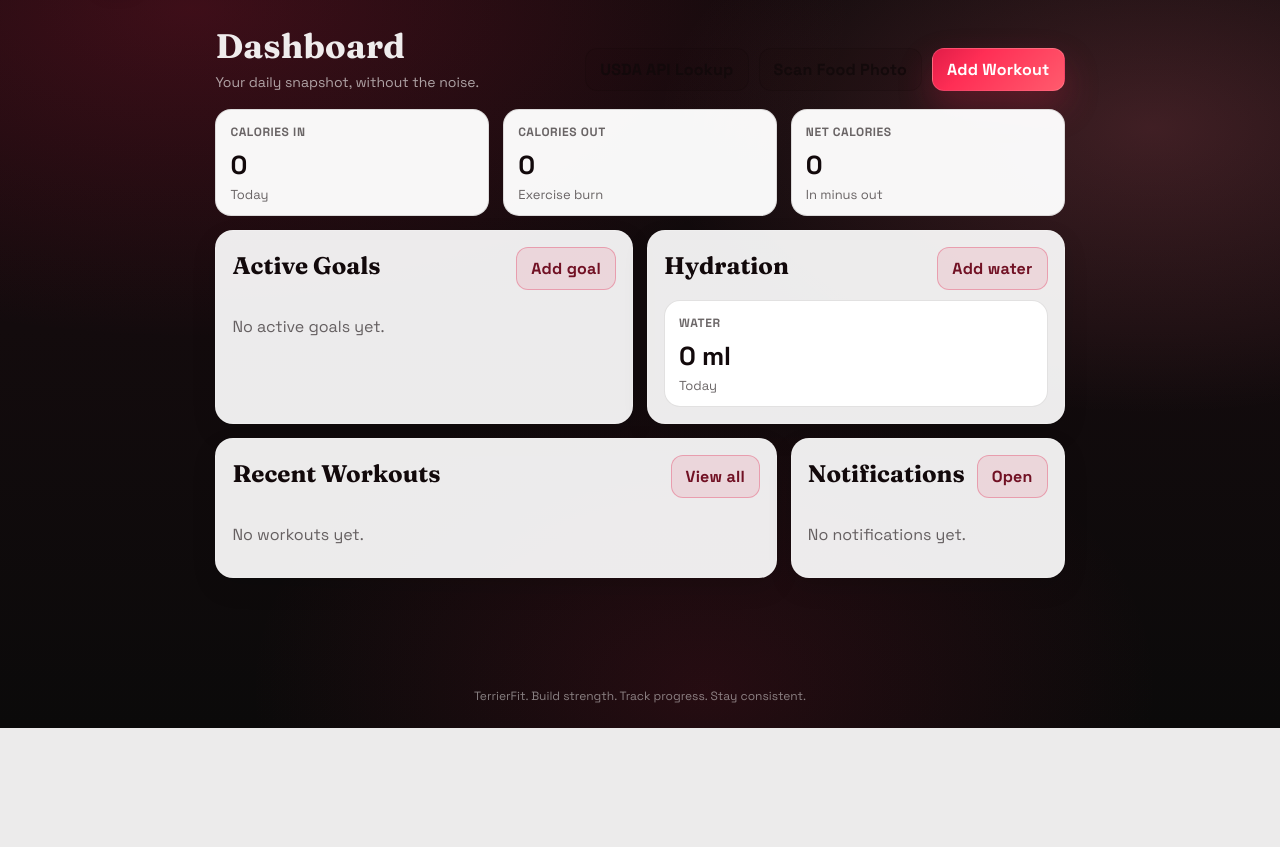
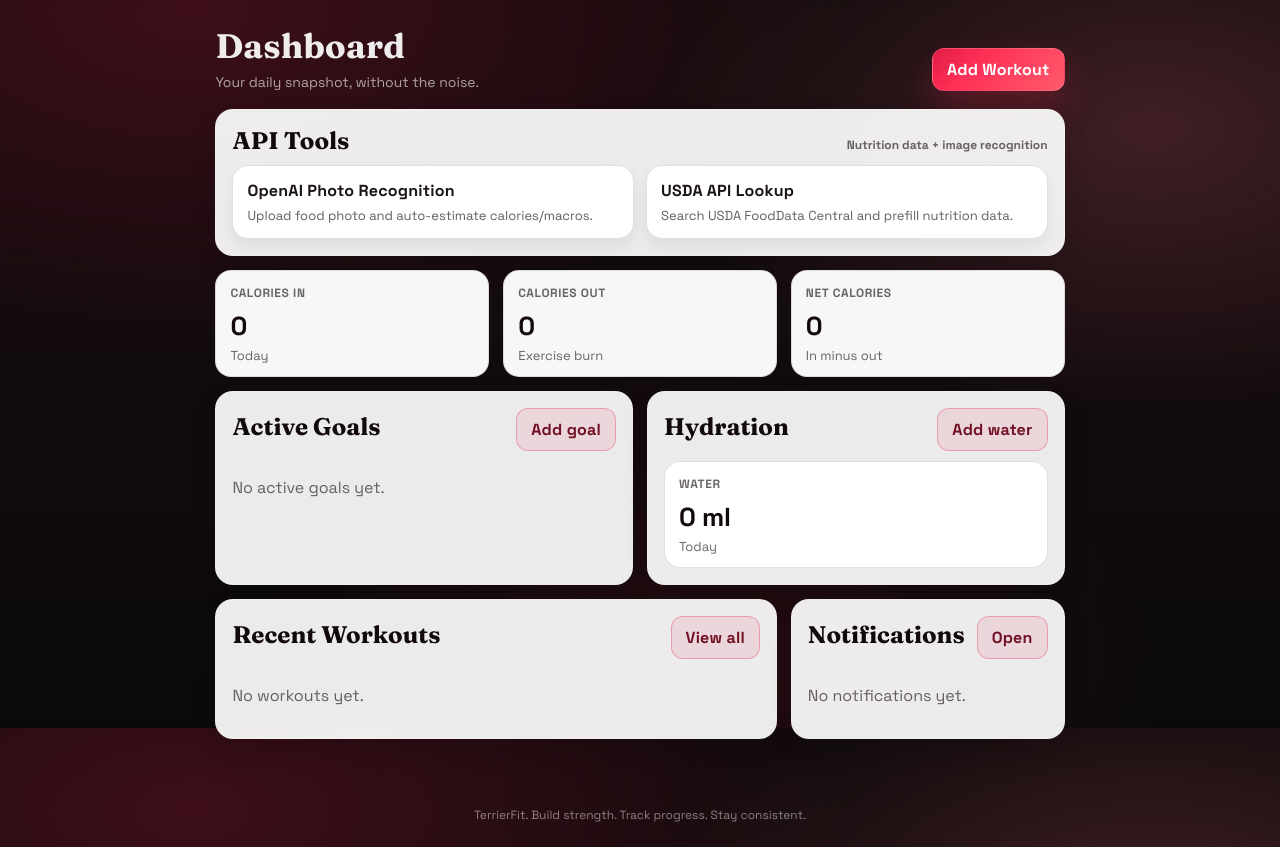
Before and after one commit to phcolladay/Fitness-Manager, a Django app: page / in a window 1280 px wide. Shown: the part 72-919 px from the top of the page. Before the commit the page ends 800 px from the top, so only its background shows below. Run offline with Django 4.2, Linux system fonts and the light colour scheme; a user stored in the database is signed in; data that the repository does not hold is empty.

Commit message:
Increase auth button spacing and add dedicated API tools panel

```diff
--- a/apps/workouts/static/terrierfit.css
+++ b/apps/workouts/static/terrierfit.css
@@ -376,8 +376,8 @@ button { font: inherit; }
 .auth-actions {
   display: flex;
   flex-direction: column;
-  gap: 12px;
-  margin-top: 16px;
+  gap: 18px;
+  margin-top: 22px;
 }
 
 .auth-inline-form {
@@ -387,15 +387,48 @@ button { font: inherit; }
 
 .auth-btn {
   width: 100%;
-  min-height: 48px;
-  padding: 12px 14px;
+  min-height: 54px;
+  padding: 14px 16px;
   border-radius: 14px;
   justify-content: center;
 }
 
 .auth-actions-stack {
-  padding-top: 14px;
+  padding-top: 20px;
   border-top: 1px solid rgba(18, 9, 11, 0.10);
+}
+
+.api-tools {
+  display: grid;
+  grid-template-columns: repeat(2, minmax(0, 1fr));
+  gap: 12px;
+}
+
+.api-tool {
+  display: block;
+  padding: 14px 14px;
+  border-radius: 16px;
+  border: 1px solid rgba(18, 9, 11, 0.12);
+  background: rgba(255, 255, 255, 0.96);
+  box-shadow: 0 8px 16px rgba(0, 0, 0, 0.06);
+  transition: transform 120ms ease, border-color 120ms ease, box-shadow 120ms ease;
+}
+.api-tool:hover {
+  transform: translateY(-1px);
+  border-color: rgba(225, 29, 72, 0.35);
+  box-shadow: 0 12px 22px rgba(225, 29, 72, 0.12);
+}
+.api-tool-title {
+  display: block;
+  font-weight: 900;
+  letter-spacing: 0.2px;
+  color: rgba(18, 9, 11, 0.96);
+}
+.api-tool-meta {
+  display: block;
+  margin-top: 6px;
+  color: rgba(18, 9, 11, 0.66);
+  font-size: 13px;
 }
 
 .divider {
@@ -472,6 +505,7 @@ footer {
 
   .title { font-size: 28px; }
   .span-4, .span-6, .span-8 { grid-column: span 12; }
+  .api-tools { grid-template-columns: 1fr; }
 }
 
 @media (prefers-reduced-motion: reduce) {
--- a/apps/workouts/templates/workouts/home.html
+++ b/apps/workouts/templates/workouts/home.html
@@ -9,13 +9,30 @@
       <p class="subtitle">Your daily snapshot, without the noise.</p>
     </div>
     <div class="actions">
-      <a class="btn btn-ghost" href="{% url 'nutrition:lookup' %}">USDA API Lookup</a>
-      <a class="btn btn-ghost" href="{% url 'nutrition:photo_upload' %}">Scan Food Photo</a>
       <a class="btn" href="{% url 'workouts:add' %}">Add Workout</a>
     </div>
   </div>
 
   <div class="grid">
+    <div class="span-12 panel">
+      <div class="panel-inner">
+        <div style="display:flex; align-items:baseline; justify-content:space-between; gap:12px; margin-bottom:10px">
+          <h2 style="margin:0; font-family: Fraunces, serif">API Tools</h2>
+          <span class="muted" style="font-size:12px; font-weight:700">Nutrition data + image recognition</span>
+        </div>
+        <div class="api-tools">
+          <a class="api-tool" href="{% url 'nutrition:photo_upload' %}">
+            <span class="api-tool-title">OpenAI Photo Recognition</span>
+            <span class="api-tool-meta">Upload food photo and auto-estimate calories/macros.</span>
+          </a>
+          <a class="api-tool" href="{% url 'nutrition:lookup' %}">
+            <span class="api-tool-title">USDA API Lookup</span>
+            <span class="api-tool-meta">Search USDA FoodData Central and prefill nutrition data.</span>
+          </a>
+        </div>
+      </div>
+    </div>
+
     <div class="span-4 stat">
       <div class="k">Calories In</div>
       <div class="v">{{ calories_in }}</div>
--- a/templates/base.html
+++ b/templates/base.html
@@ -5,7 +5,7 @@
     <meta charset="utf-8" />
     <meta name="viewport" content="width=device-width, initial-scale=1" />
     <title>{% block title %}Fitness Manager{% endblock %}</title>
-    <link rel="stylesheet" href="{% static 'terrierfit.css' %}?v=20260214d" />
+    <link rel="stylesheet" href="{% static 'terrierfit.css' %}?v=20260214e" />
   </head>
   <body>
     <div class="shell">
```
